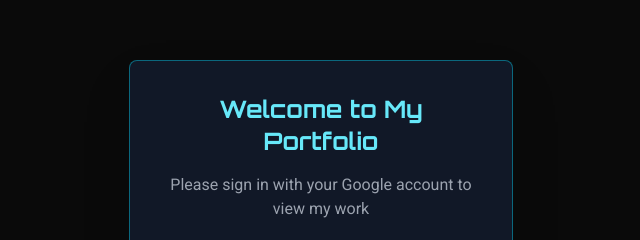
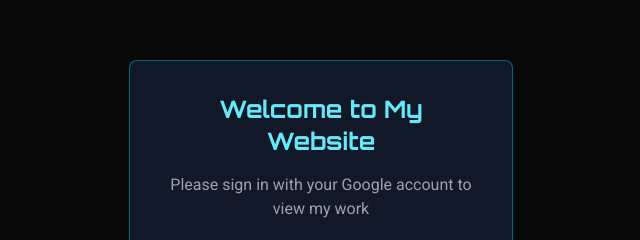
Before and after one commit to SharveshSubhash/portfolio, a plain HTML site: page index.html in a window 1280 px wide. Shown: the part 187-427 px from the top of the page, 319-959 px from the left. Drawn offline with nearby package versions, Linux system fonts and the light colour scheme.

Commit message:
Update index.html

```diff
--- a/index.html
+++ b/index.html
@@ -79,7 +79,7 @@
     <div id="login-modal" class="fixed inset-0 z-50 flex items-center justify-center p-4">
         <div class="modal-backdrop absolute inset-0"></div>
         <div class="relative bg-gray-900 border border-cyan-500/50 rounded-lg shadow-2xl p-8 text-center max-w-sm w-full">
-            <h2 class="orbitron text-2xl font-bold text-cyan-300">Welcome to My Portfolio</h2>
+            <h2 class="orbitron text-2xl font-bold text-cyan-300">Welcome to My Website</h2>
             <p class="text-gray-400 mt-4 mb-8">Please sign in with your Google account to view my work</p>
             <div class="space-y-4">
                 <button id="google-login-btn" class="w-full flex items-center justify-center bg-red-600 hover:bg-red-700 text-white font-bold py-3 px-4 rounded transition duration-300">
```
